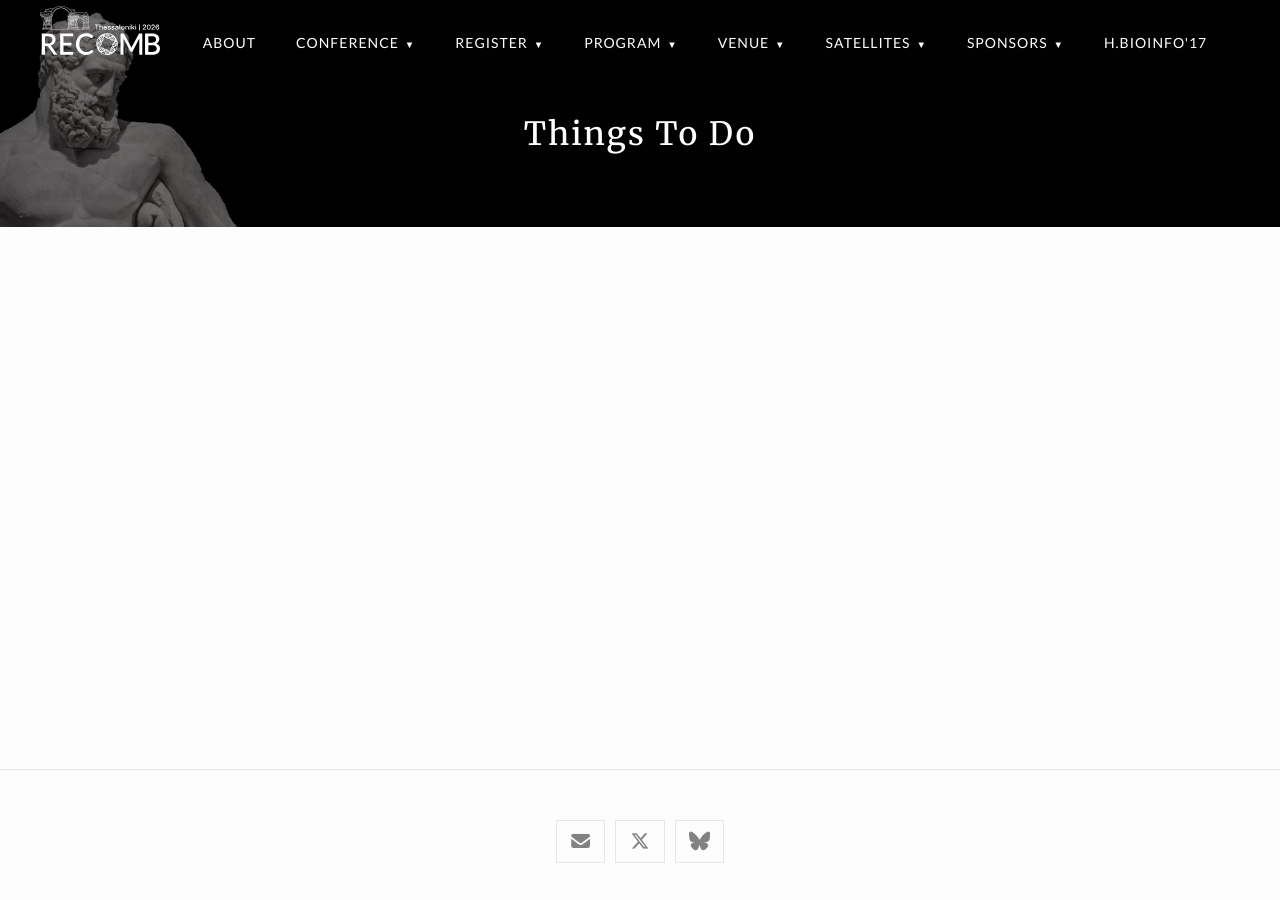
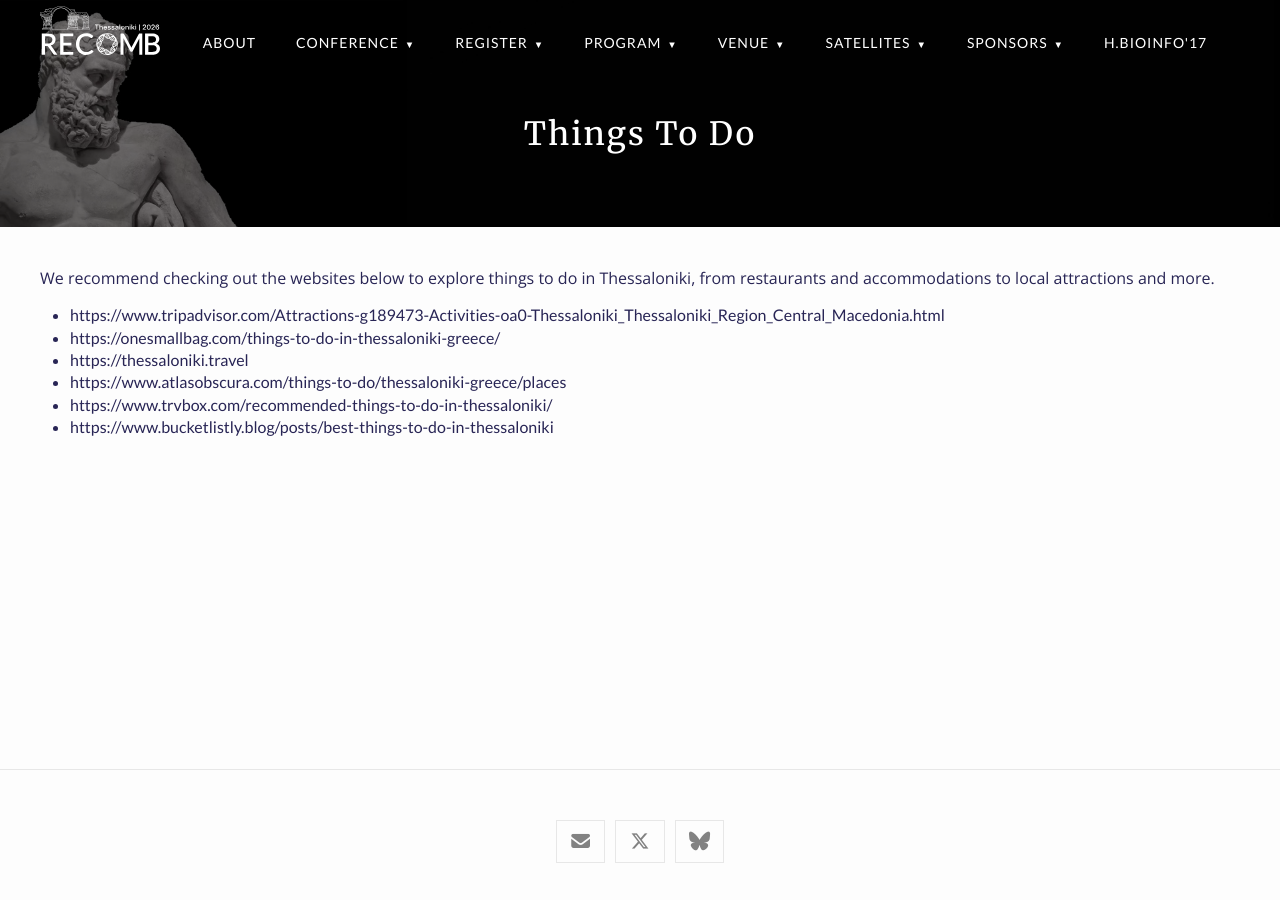
Before and after one commit to recomb-conference/recomb2026, a Jekyll site: the page built from things_to_do.md, in a window 1280 px wide. Built offline with Jekyll 4.4.1, drawn with Linux system fonts in a browser that asks for light colours; nearby versions of some CDN libraries.

Commit message:
Update things_to_do.md

```diff
--- a/things_to_do.md
+++ b/things_to_do.md
@@ -2,3 +2,12 @@
 layout: page
 title: Things to do
 ---
+
+We recommend checking out the websites below to explore things to do in Thessaloniki, from restaurants and accommodations to local attractions and more.
+
+* https://www.tripadvisor.com/Attractions-g189473-Activities-oa0-Thessaloniki_Thessaloniki_Region_Central_Macedonia.html
+* https://onesmallbag.com/things-to-do-in-thessaloniki-greece/
+* https://thessaloniki.travel
+* https://www.atlasobscura.com/things-to-do/thessaloniki-greece/places
+* https://www.trvbox.com/recommended-things-to-do-in-thessaloniki/
+* https://www.bucketlistly.blog/posts/best-things-to-do-in-thessaloniki
```
